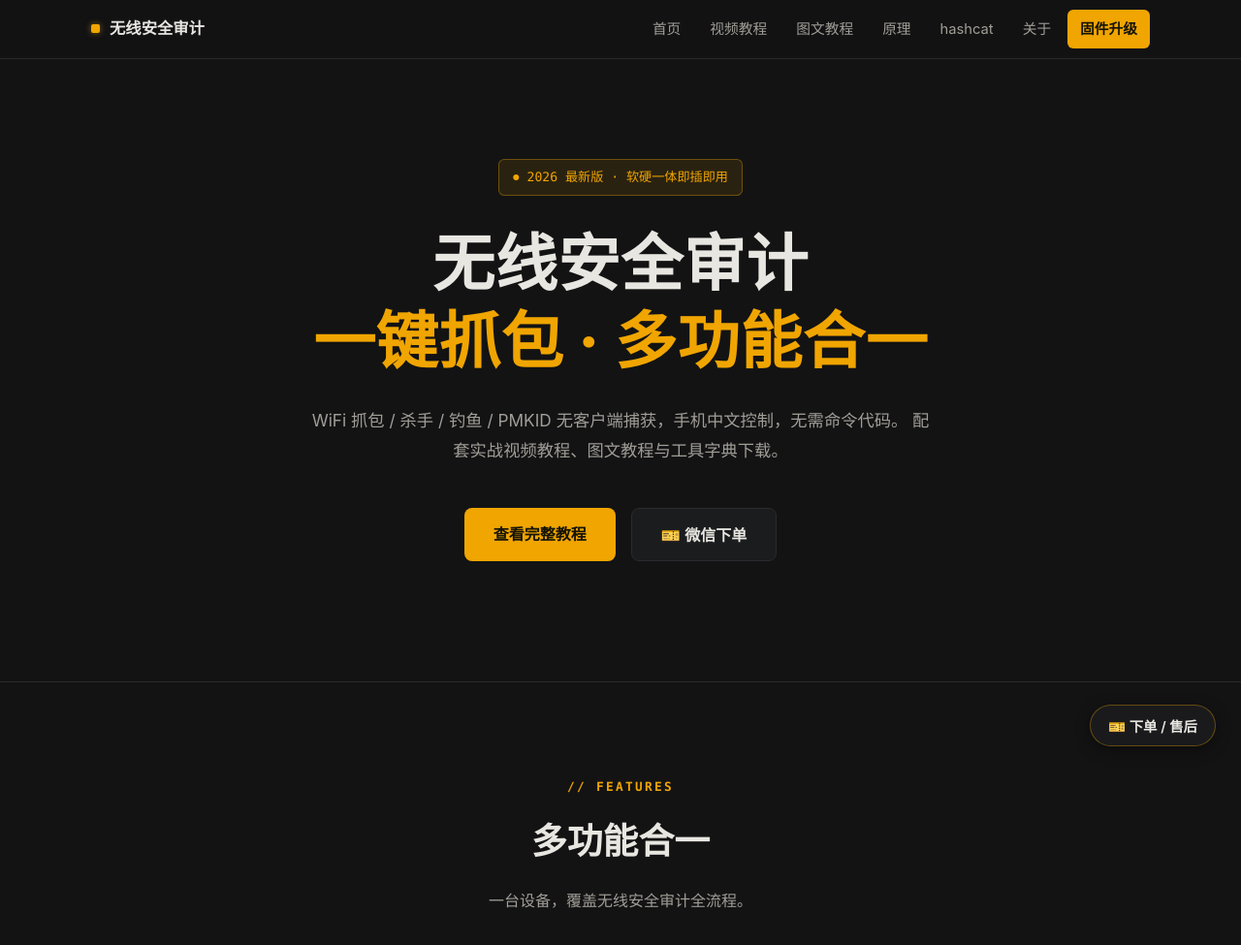
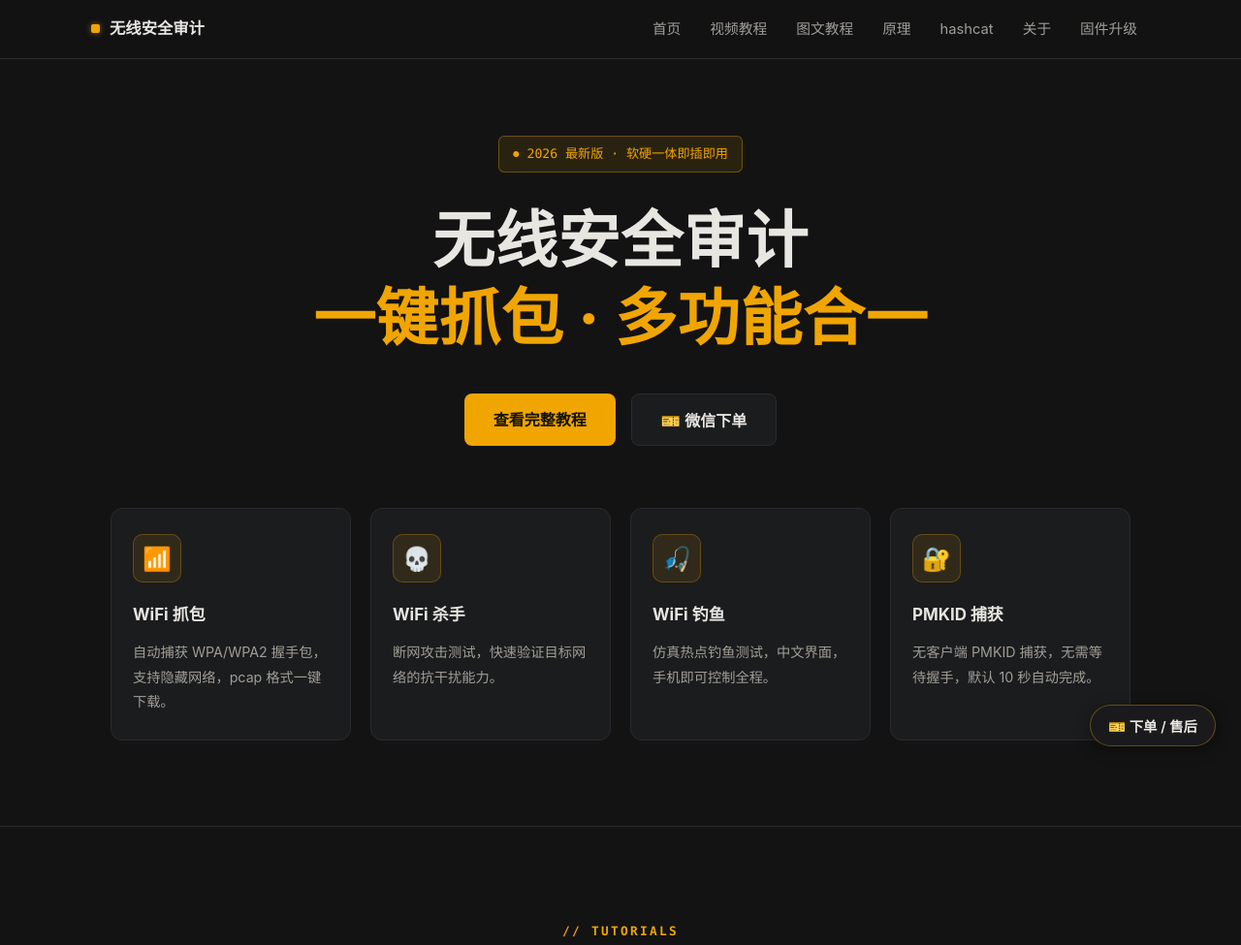
Before and after one commit to pwifi/pwifi.github.io, a plain HTML site: page index.html in a window 1280 px wide. Shown: the top 975 px of the page at 97% size. Drawn offline with Linux system fonts and the light colour scheme.

Commit message:
首页标题与功能区合并为一体：去除重复描述文案，导航固件升级按钮改为与普通链接同款式

```diff
--- a/css/site.css
+++ b/css/site.css
@@ -64,10 +64,6 @@ a { color: inherit; text-decoration: none; }
   transition: color .2s, background .2s;
 }
 .nav-links a:hover { color: var(--text); background: rgba(255, 255, 255, 0.05); }
-.nav-links a.nav-cta {
-  color: #161405; background: var(--accent); font-weight: 600;
-}
-.nav-links a.nav-cta:hover { background: #ffbb1f; }
 .nav-links a.active { color: var(--accent); background: var(--accent-soft); }
 
 /* 汉堡按钮（仅移动端显示） */
@@ -104,10 +100,6 @@ a { color: inherit; text-decoration: none; }
   }
   .nav-menu a:hover { color: var(--text); background: rgba(255, 255, 255, 0.05); }
   .nav-menu a.active { color: var(--accent); background: var(--accent-soft); }
-  .nav-menu a.nav-cta {
-    margin-top: 8px; text-align: center;
-    color: #161405; background: var(--accent); font-weight: 600;
-  }
 }
 
 /* ---------- Page hero (子页头部) ---------- */
--- a/index.html
+++ b/index.html
@@ -50,15 +50,14 @@
     /* 导航/全局基础样式统一由 /css/site.css 提供，此处仅保留首页专属样式 */
     .container { max-width: 1140px; margin: 0 auto; padding: 0 24px; }
 
-    /* ---------- Hero ---------- */
+    /* ---------- Hero（标题与功能描述合并区） ---------- */
     .hero {
-      position: relative; min-height: 88vh;
-      display: flex; align-items: center; text-align: center;
-      padding: 120px 0 80px;
+      position: relative; text-align: center;
+      padding: 140px 0 88px;
       background: var(--bg);
       border-bottom: 1px solid var(--card-border);
     }
-    .hero-inner { position: relative; max-width: 900px; margin: 0 auto; padding: 0 24px; }
+    .hero-inner { position: relative; max-width: 1100px; margin: 0 auto; padding: 0 24px; }
     .hero-badge {
       display: inline-flex; align-items: center; gap: 8px;
       font-family: var(--mono);
@@ -71,10 +70,7 @@
       line-height: 1.25;
     }
     .hero h1 .grad { color: var(--accent); }
-    .hero p.lead {
-      margin: 26px auto 0; max-width: 640px; color: var(--text-dim); font-size: 1.08rem;
-    }
-    .hero-actions { margin-top: 44px; display: flex; gap: 16px; justify-content: center; flex-wrap: wrap; }
+    .hero-actions { margin-top: 38px; display: flex; gap: 16px; justify-content: center; flex-wrap: wrap; }
     .btn {
       display: inline-flex; align-items: center; gap: 8px;
       padding: 13px 30px; border-radius: 8px; font-size: 1rem; font-weight: 600;
@@ -119,6 +115,8 @@
     }
     .feature h3 { font-size: 1.06rem; font-weight: 700; }
     .feature p { margin-top: 10px; color: var(--text-dim); font-size: 0.89rem; }
+    .hero .features-grid { margin-top: 64px; text-align: left; }
+    .hero .feature { padding: 26px 22px; }
 
     /* ---------- Posts ---------- */
     .posts-grid { display: grid; grid-template-columns: repeat(3, 1fr); gap: 20px; }
@@ -238,26 +236,9 @@
     <div class="hero-inner">
       <span class="hero-badge">⏺ 2026 最新版 · 软硬一体即插即用</span>
       <h1>无线安全审计<br><span class="grad">一键抓包 · 多功能合一</span></h1>
-      <p class="lead">
-        WiFi 抓包 / 杀手 / 钓鱼 / PMKID 无客户端捕获，手机中文控制，无需命令代码。
-        配套实战视频教程、图文教程与工具字典下载。
-      </p>
       <div class="hero-actions">
         <a class="btn btn-primary" href="/post/35f17806.html">查看完整教程</a>
         <button class="btn btn-ghost" type="button" onclick="var p=document.getElementById('supportPanel'),b=document.getElementById('supportBtn'); if(p){p.hidden=false; b&&b.setAttribute('aria-expanded','true');} event.stopPropagation()">🎫 微信下单</button>
-      </div>
-    </div>
-  </header>
-
-  <main>
-
-    <!-- 核心功能 -->
-    <section id="features">
-      <div class="container">
-        <div class="section-head reveal">
-          <div class="kicker">// Features</div>
-          <h2>多功能合一</h2>
-          <p>一台设备，覆盖无线安全审计全流程。</p>
       </div>
       <div class="features-grid">
         <div class="feature reveal">
@@ -282,7 +263,9 @@
         </div>
       </div>
     </div>
-    </section>
+  </header>
+
+  <main>
 
     <!-- 教程文章 -->
     <section id="posts">
```
Lines whose indentation alone changed are shown as unchanged.
